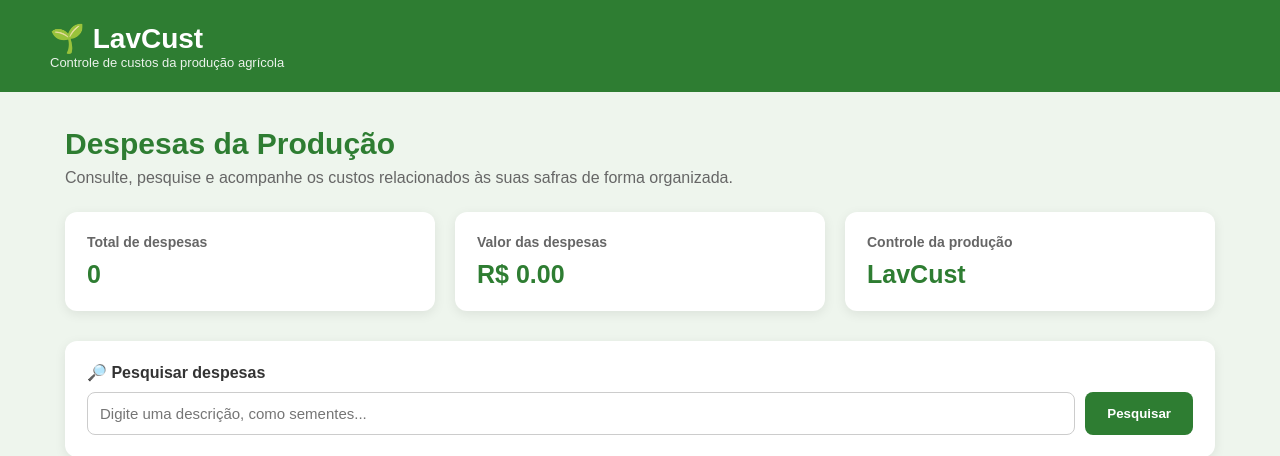
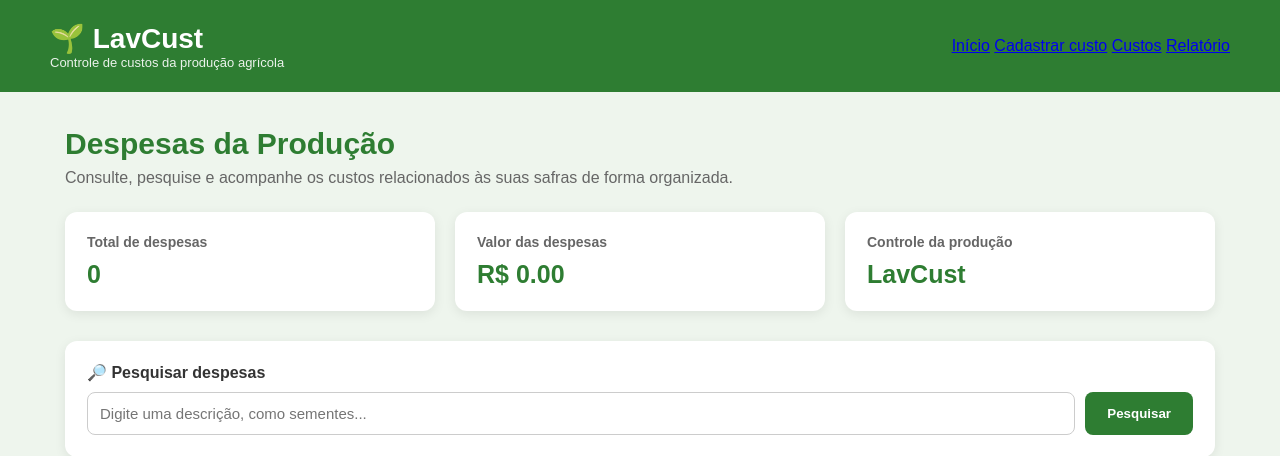
Before and after one commit to werica2/LavCust, a Flask app: page /custos in a window 1280 px wide. Shown: the top 456 px of the page. Run offline with Flask 3, Linux system fonts and the light colour scheme; data that the repository does not hold is empty.

Commit message:
Corrige menu da página de despesas

```diff
--- a/templates/despesas.html
+++ b/templates/despesas.html
@@ -200,6 +200,13 @@
         <div class="logo">🌱 LavCust</div>
         <div class="subtitulo">Controle de custos da produção agrícola</div>
     </div>
+
+    <nav>
+        <a href="/">Início</a>
+        <a href="/cadastro">Cadastrar custo</a>
+        <a href="/custos">Custos</a>
+        <a href="/relatorio">Relatório</a>
+    </nav>
 </header>
 
 <main>
```
